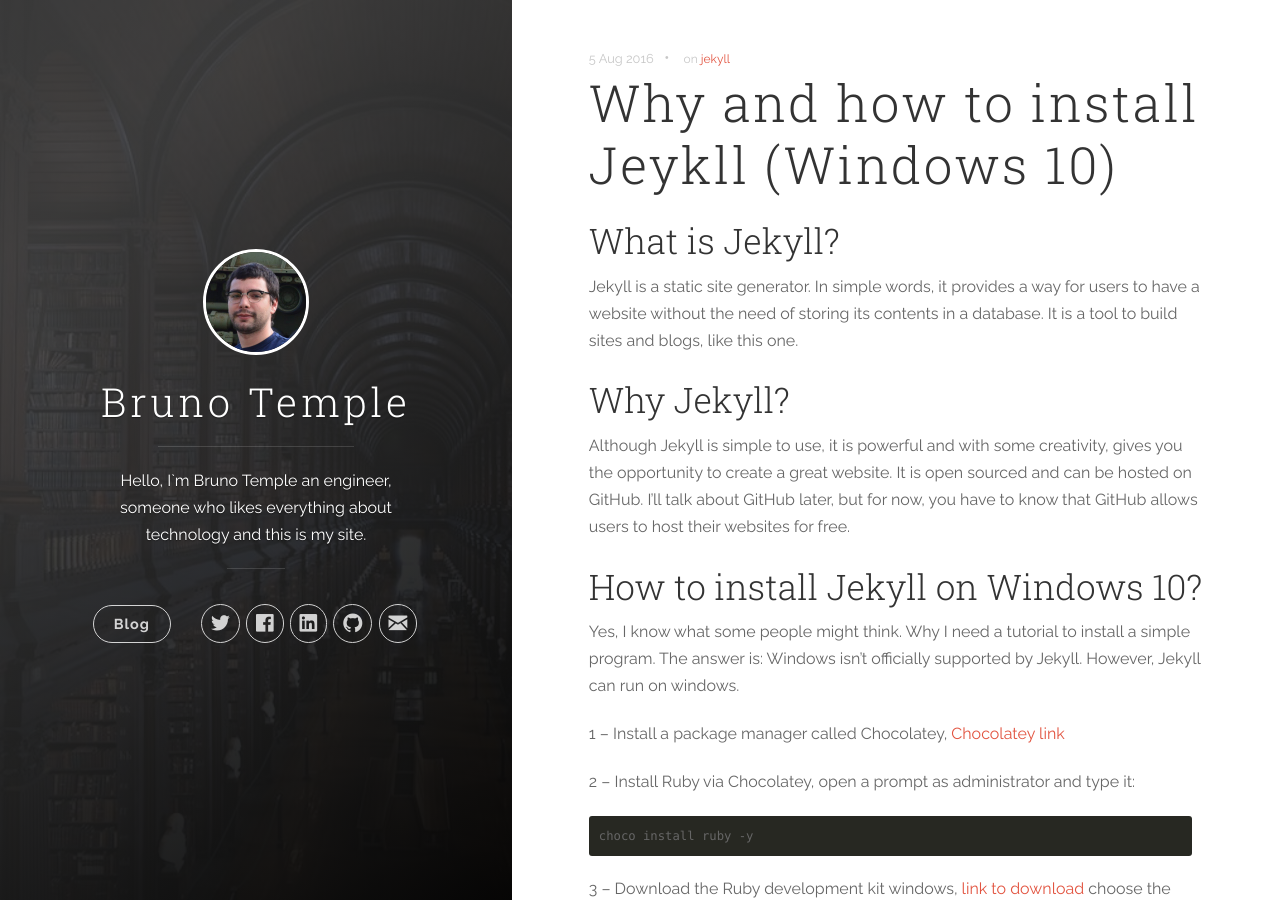
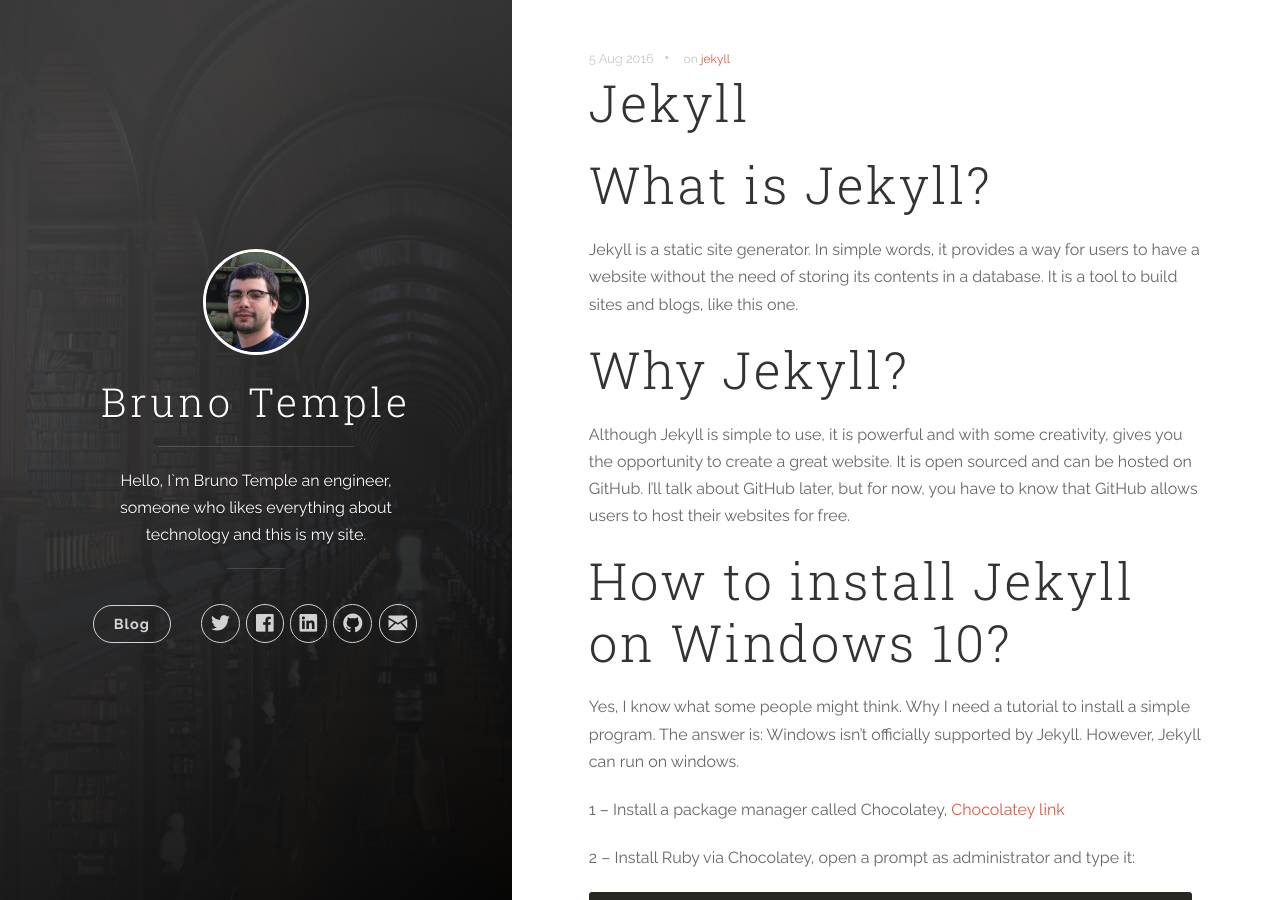
Before and after one commit to brunotemple/brunotemple.github.io, a Jekyll site: the page built from _posts/2016-08-05-Jekyll.markdown, in a window 1280 px wide and 900 px high. Built offline with Jekyll 4.4.1, drawn with Linux system fonts in a browser that asks for light colours; nearby versions of some CDN libraries.

Commit message:
Update 2016-08-05-Jekyll.markdown

```diff
--- a/_posts/2016-08-05-Jekyll.markdown
+++ b/_posts/2016-08-05-Jekyll.markdown
@@ -1,19 +1,19 @@
 ---
 layout: post
-title: Why and how to install Jeykll (Windows 10)
+title: ## Why and how to install Jeykll (Windows 10)
 categories: [jekyll]
 tags: [jekyll]
 ---
 
-## What is Jekyll?
+# What is Jekyll?
 
 Jekyll is a static site generator. In simple words, it provides a way for users to have a website without the need of storing its contents in a database. It is a tool to build sites and blogs, like this one.
 
-## Why Jekyll?
+# Why Jekyll?
 
 Although Jekyll is simple to use, it is powerful and with some creativity, gives you the opportunity to create a great website. It is open sourced and can be hosted on GitHub. I’ll talk about GitHub later, but for now, you have to know that GitHub allows users to host their websites for free.
 
-## How to install Jekyll on Windows 10?
+# How to install Jekyll on Windows 10?
 
 Yes, I know what some people might think. Why I need a tutorial to install a simple program. The answer is: Windows isn’t officially supported by Jekyll. However, Jekyll can run on windows.
 
```
